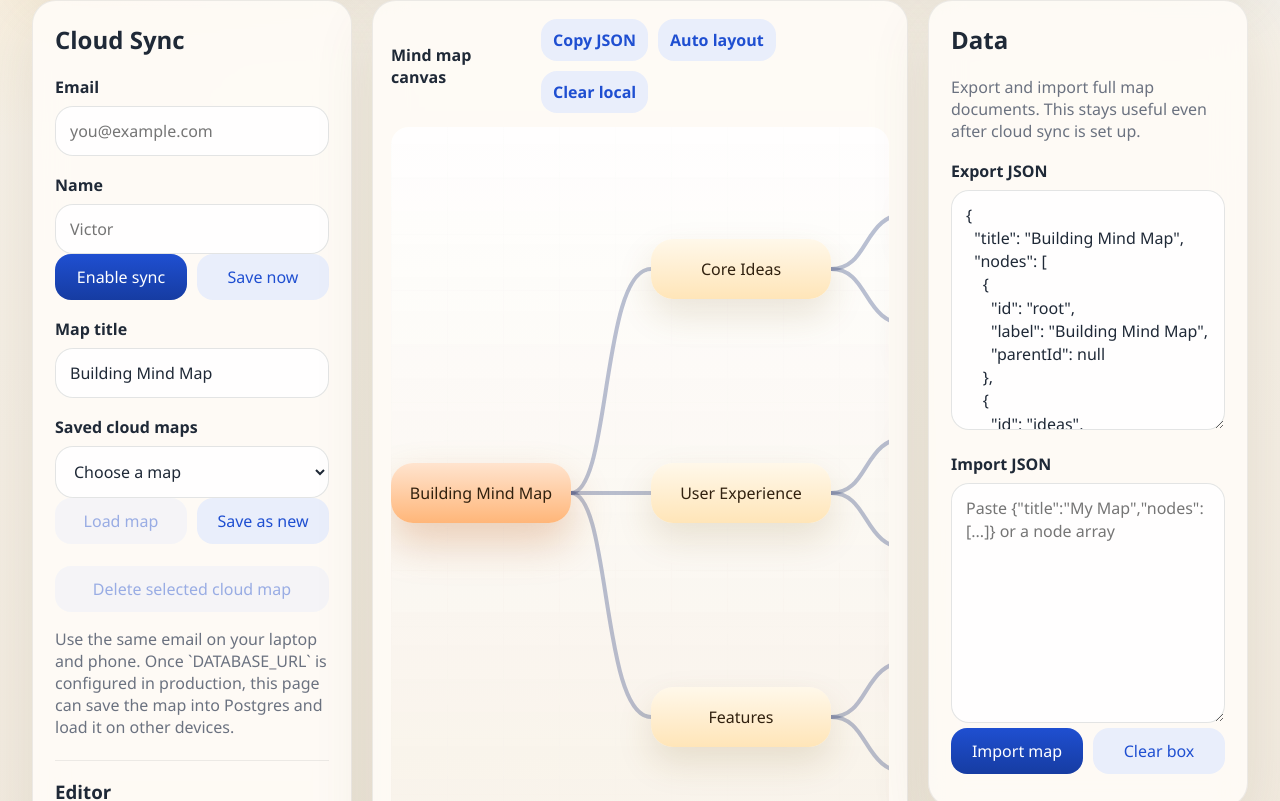
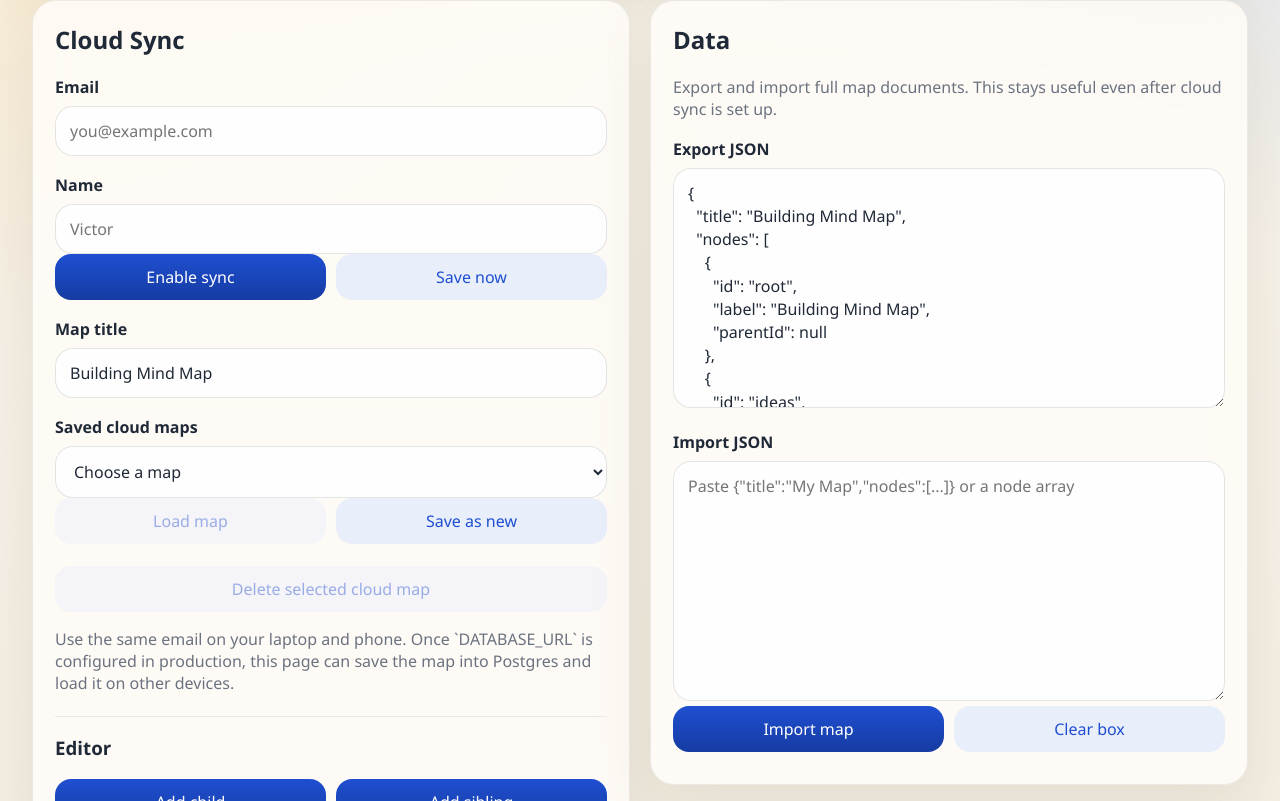
Before and after one commit to victorrrko55-beep/mindmapapp, a Next.js app: page / in a window 1280 px wide. Shown: the part 459-1260 px from the top of the page. Built offline with nearby package versions, Linux system fonts and the light colour scheme.

Commit message:
Improve desktop layout for mind map workspace

```diff
--- a/src/app/page.tsx
+++ b/src/app/page.tsx
@@ -756,6 +756,7 @@ export default function HomePage() {
       </section>
 
       <section className="workspace-grid">
+        <div className="controls-grid">
         <aside className="panel">
           <h2>Cloud Sync</h2>
 
@@ -935,7 +936,39 @@ export default function HomePage() {
           </div>
         </aside>
 
-        <section className="canvas-card">
+        <aside className="panel export-panel">
+          <h2>Data</h2>
+          <p className="helper-text">
+            Export and import full map documents. This stays useful even after cloud sync is set up.
+          </p>
+
+          <label className="field-label" htmlFor="export-json">
+            Export JSON
+          </label>
+          <textarea id="export-json" readOnly value={exportPayload} />
+
+          <label className="field-label" htmlFor="import-json">
+            Import JSON
+          </label>
+          <textarea
+            id="import-json"
+            value={importValue}
+            onChange={(event) => setImportValue(event.target.value)}
+            placeholder='Paste {"title":"My Map","nodes":[...]} or a node array'
+          />
+
+          <div className="button-row">
+            <button onClick={importJson} type="button">
+              Import map
+            </button>
+            <button className="ghost-button" onClick={() => setImportValue("")} type="button">
+              Clear box
+            </button>
+          </div>
+        </aside>
+        </div>
+
+        <section className="canvas-card canvas-card--wide">
           <div className="canvas-toolbar">
             <span>Mind map canvas</span>
             <div className="mini-actions">
@@ -1000,37 +1033,6 @@ export default function HomePage() {
             </div>
           </div>
         </section>
-
-        <aside className="panel export-panel">
-          <h2>Data</h2>
-          <p className="helper-text">
-            Export and import full map documents. This stays useful even after cloud sync is set up.
-          </p>
-
-          <label className="field-label" htmlFor="export-json">
-            Export JSON
-          </label>
-          <textarea id="export-json" readOnly value={exportPayload} />
-
-          <label className="field-label" htmlFor="import-json">
-            Import JSON
-          </label>
-          <textarea
-            id="import-json"
-            value={importValue}
-            onChange={(event) => setImportValue(event.target.value)}
-            placeholder='Paste {"title":"My Map","nodes":[...]} or a node array'
-          />
-
-          <div className="button-row">
-            <button onClick={importJson} type="button">
-              Import map
-            </button>
-            <button className="ghost-button" onClick={() => setImportValue("")} type="button">
-              Clear box
-            </button>
-          </div>
-        </aside>
       </section>
 
       <style jsx>{`
@@ -1140,7 +1142,12 @@ export default function HomePage() {
 
         .workspace-grid {
           display: grid;
-          grid-template-columns: 320px minmax(0, 1fr) 320px;
+          gap: 20px;
+        }
+
+        .controls-grid {
+          display: grid;
+          grid-template-columns: repeat(2, minmax(320px, 1fr));
           gap: 20px;
           align-items: start;
         }
@@ -1157,6 +1164,10 @@ export default function HomePage() {
         .canvas-card {
           padding: 18px;
           min-height: 760px;
+        }
+
+        .canvas-card--wide {
+          min-width: 0;
         }
 
         h2,
@@ -1333,17 +1344,12 @@ export default function HomePage() {
         }
 
         .export-panel {
-          min-height: 760px;
+          min-height: 0;
         }
 
         @media (max-width: 1200px) {
-          .workspace-grid {
+          .controls-grid {
             grid-template-columns: 1fr;
-          }
-
-          .canvas-card,
-          .export-panel {
-            min-height: 0;
           }
 
           textarea {
```
